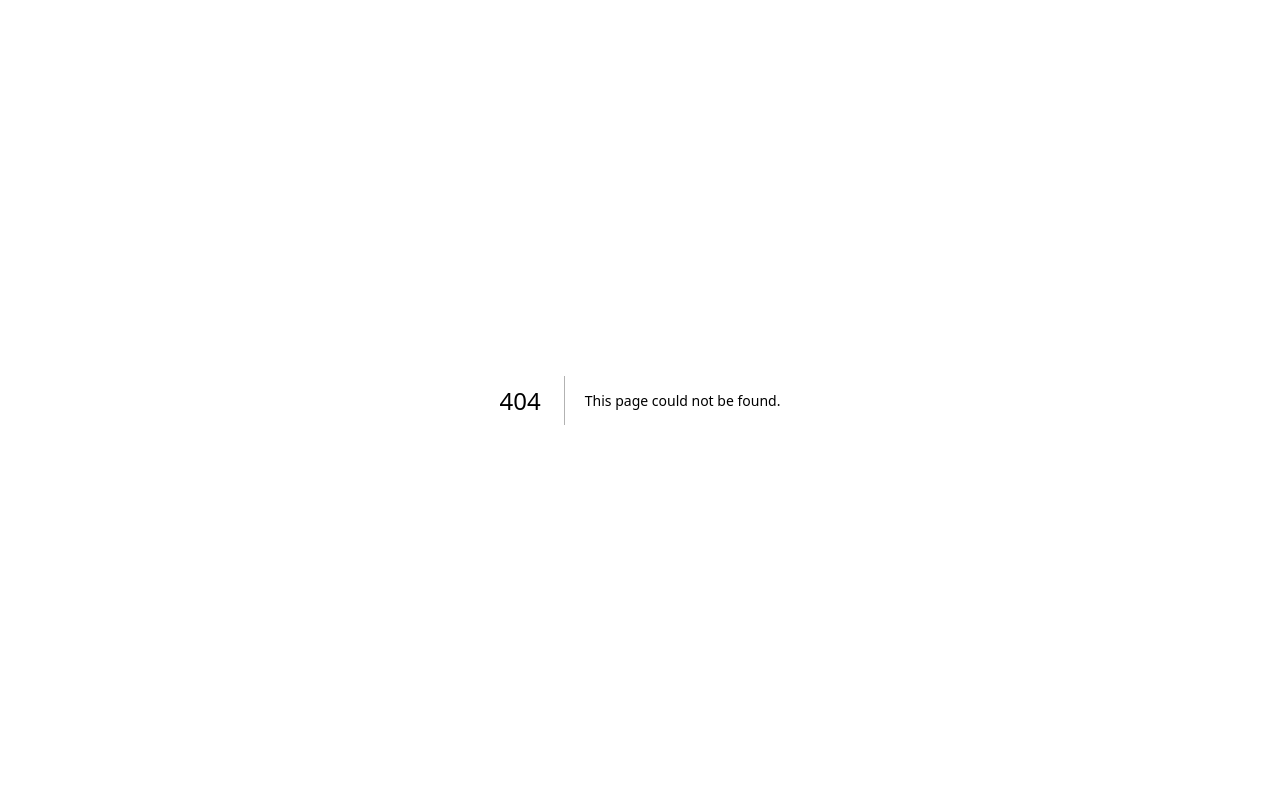
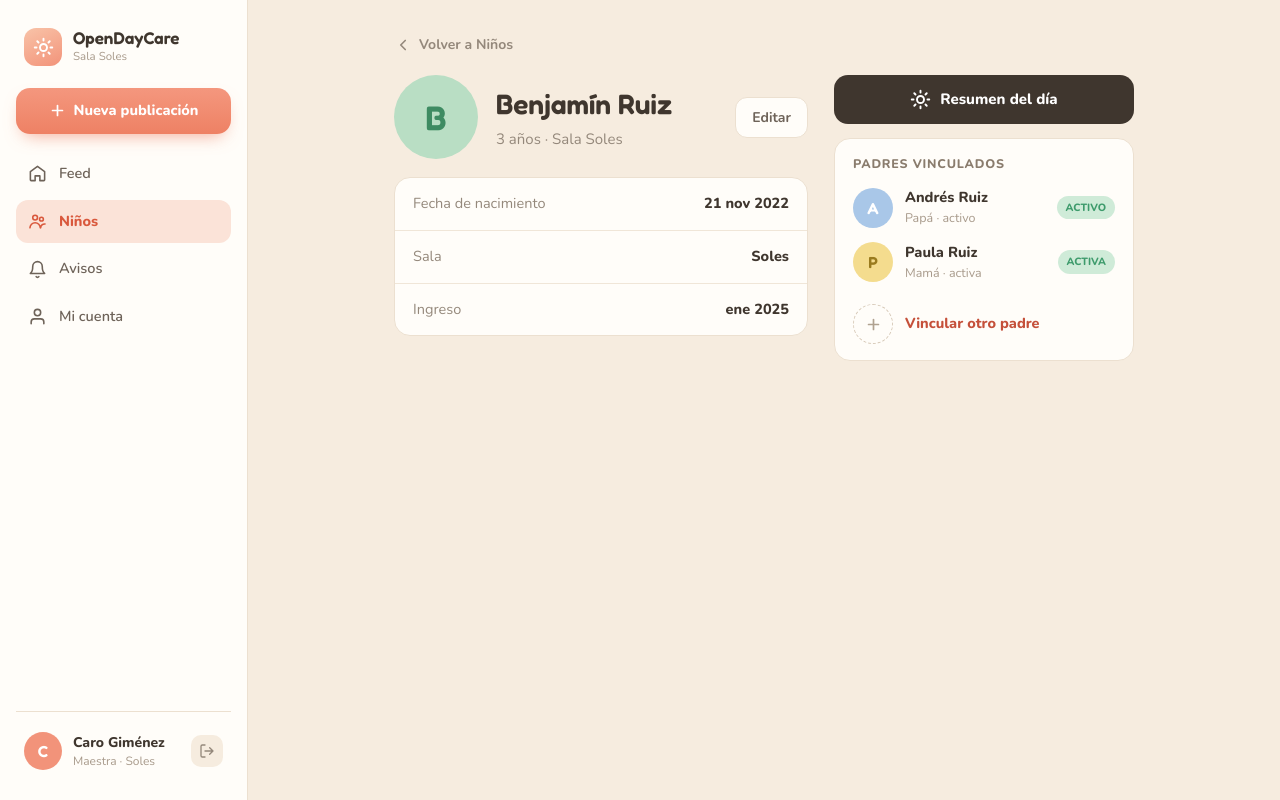
Before and after one commit to luisgabrielarevalo-hub/open-daycare, a Next.js app: page /kids/benjamin-ruiz in a window 1280 px wide. Before the commit this address had no page. Built offline with nearby package versions, Linux system fonts and the light colour scheme.

Commit message:
Agregar página ChildProfilePage para mostrar información detallada de los niños, incluyendo alergias y padres vinculados

```diff
--- /dev/null
+++ b/app/kids/[slug]/page.tsx
@@ -0,0 +1,107 @@
+import Link from "next/link";
+import { notFound } from "next/navigation";
+import { AppShell } from "@/components/layout/AppShell";
+import { AllergyNote } from "@/components/kids/AllergyNote";
+import { LinkedParentsCard } from "@/components/kids/LinkedParentsCard";
+import { ChevronLeftIcon, SunIcon } from "@/components/ui/icons";
+import { children, staffProfile } from "@/lib/data";
+
+export function generateStaticParams() {
+  return children.map((child) => ({ slug: child.id }));
+}
+
+export default async function ChildProfilePage({
+  params,
+}: {
+  params: Promise<{ slug: string }>;
+}) {
+  const { slug } = await params;
+  const child = children.find((item) => item.id === slug);
+
+  if (!child) notFound();
+
+  const details = [
+    { label: "Fecha de nacimiento", value: child.birthDateLabel },
+    { label: "Sala", value: child.room },
+    { label: "Ingreso", value: child.joinedLabel },
+  ];
+
+  return (
+    <AppShell profile={staffProfile} activeNav="kids">
+      <div className="mx-auto w-full max-w-[820px] px-10 pt-[34px] pb-20">
+        <Link
+          href="/kids"
+          className="mb-5 flex items-center gap-[7px] text-[14px] font-bold text-muted"
+        >
+          <ChevronLeftIcon />
+          Volver a Niños
+        </Link>
+
+        <div className="flex flex-wrap items-start gap-[26px]">
+          <div className="flex flex-1 flex-col gap-[18px] min-w-[300px]">
+            <div className="flex items-center gap-[18px]">
+              <div
+                className="flex size-[84px] flex-none items-center justify-center rounded-full font-display text-[34px] font-semibold"
+                style={{
+                  backgroundColor: child.avatarBg,
+                  color: child.avatarColor,
+                }}
+              >
+                {child.fullName.charAt(0)}
+              </div>
+              <div className="flex-1">
+                <h1 className="font-display text-[28px] font-semibold text-ink">
+                  {child.fullName}
+                </h1>
+                <p className="mt-[3px] text-[15px] text-muted">
+                  {child.ageLabel} · {child.roomFullName}
+                </p>
+              </div>
+              <a
+                href="#"
+                className="rounded-xl border-[1.5px] border-border bg-paper px-4 py-[9px] text-[14px] font-bold text-nav-inactive"
+              >
+                Editar
+              </a>
+            </div>
+
+            {child.allergiesNotes ? (
+              <AllergyNote notes={child.allergiesNotes} />
+            ) : null}
+
+            <div className="overflow-hidden rounded-[16px] border border-border bg-paper">
+              {details.map((detail, index) => (
+                <div
+                  key={detail.label}
+                  className={`flex justify-between px-[18px] py-[15px] ${
+                    index < details.length - 1
+                      ? "border-b border-divider-soft"
+                      : ""
+                  }`}
+                >
+                  <span className="text-[14.5px] text-muted">
+                    {detail.label}
+                  </span>
+                  <span className="text-[14.5px] font-extrabold text-ink">
+                    {detail.value}
+                  </span>
+                </div>
+              ))}
+            </div>
+          </div>
+
+          <div className="flex w-[300px] flex-none flex-col gap-3.5">
+            <a
+              href="#"
+              className="flex items-center justify-center gap-[9px] rounded-[14px] bg-ink p-[13px] text-[15px] font-extrabold text-white"
+            >
+              <SunIcon />
+              Resumen del día
+            </a>
+            <LinkedParentsCard parents={child.parents} />
+          </div>
+        </div>
+      </div>
+    </AppShell>
+  );
+}
```
